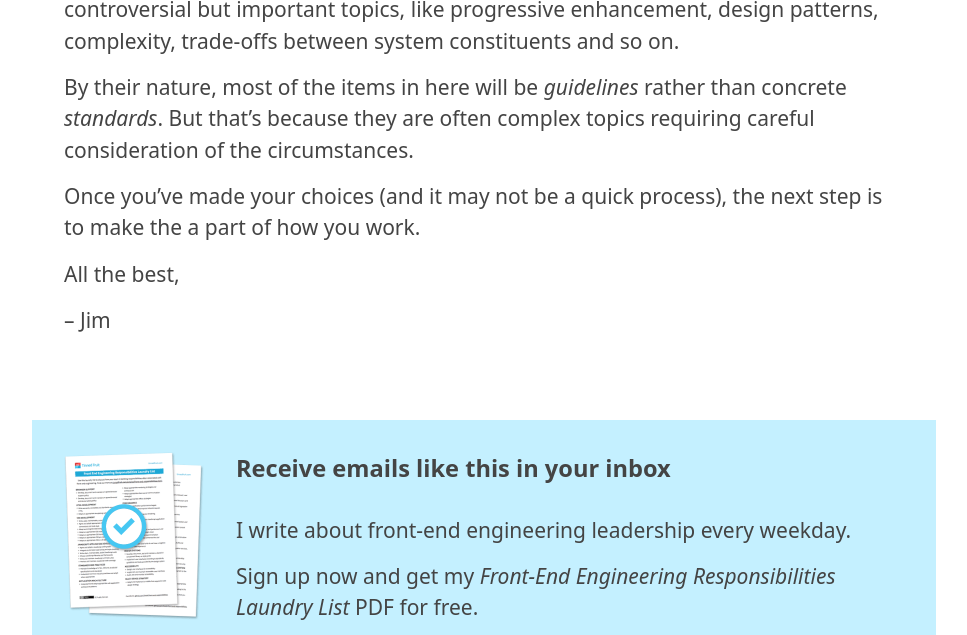
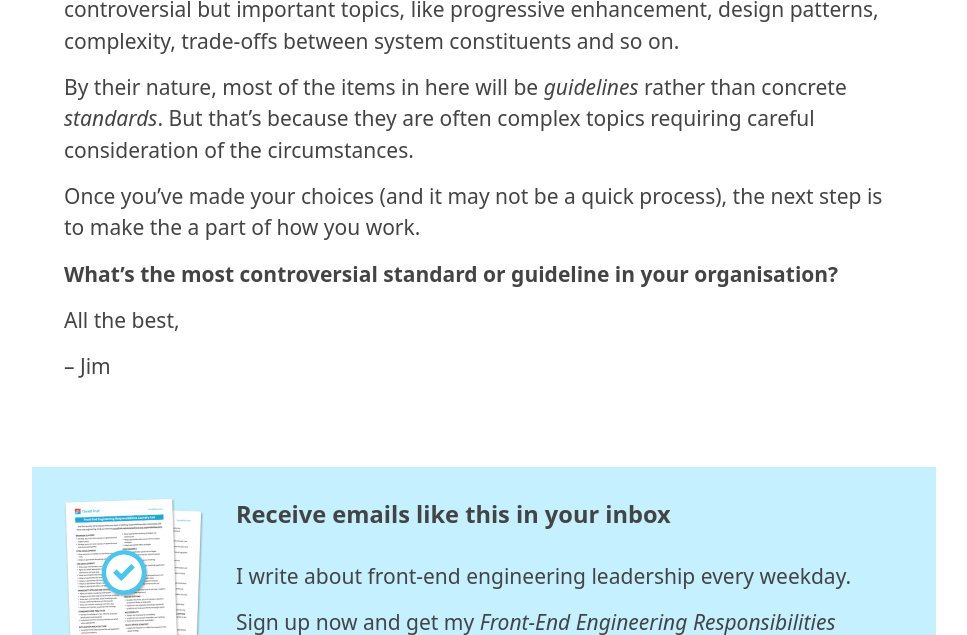
Before and after one commit to froots/froots.github.io, a Jekyll site: the page built from _list/20181218.md, in a window 1280 px wide and 900 px high, scrolled down 3612 px, cut to the strip 0-635 px from the top of the window. Shown: the whole strip, without its empty margins (156-1123 px from the left). Built offline with Jekyll 4.4.1, drawn with Linux system fonts in a browser that asks for light colours.

Commit message:
Add question

```diff
--- a/_list/20181218.md
+++ b/_list/20181218.md
@@ -49,6 +49,8 @@ By their nature, most of the items in here will be _guidelines_ rather than conc
 
 Once you've made your choices (and it may not be a quick process), the next step is to make the a part of how you work.
 
+__What's the most controversial standard or guideline in your organisation?__
+
 All the best,
 
 -- Jim
```
